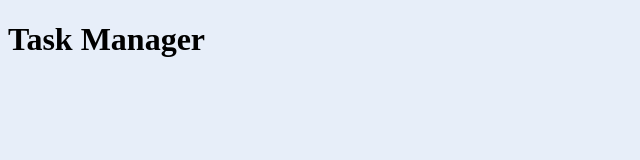
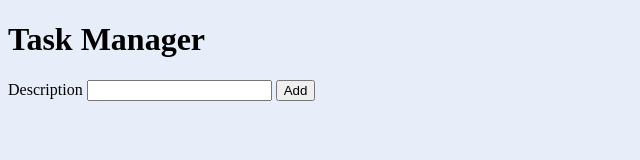
Before and after one commit to LarsGJobloop/2025-09-22-backend-intro, a plain HTML site: page wwwroot/index.html in a window 1280 px wide. Shown: the whole page, without its empty margins (0-640 px from the left). Drawn offline with Linux system fonts and the light colour scheme; no server answers.

Commit message:
setup todo form

```diff
--- a/wwwroot/index.html
+++ b/wwwroot/index.html
@@ -12,6 +12,13 @@
 <body>
   <h1>Task Manager</h1>
 
+  <form id="todo-input-form">
+    <label for="description">Description</label>
+    <input type="text" name="description" id="description">
+
+    <button type="submit">Add</button>
+  </form>
+
   <ul id="todo-list"></ul>
 </body>
 
```
